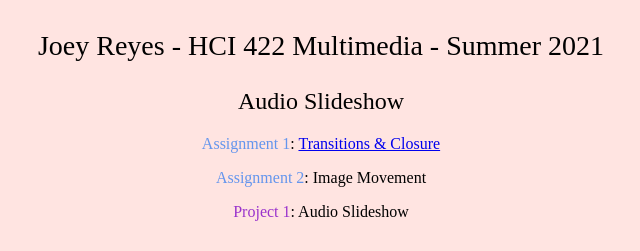
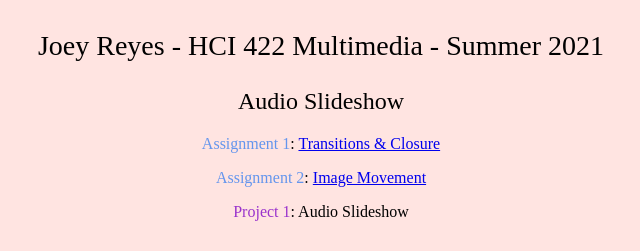
Before and after one commit to Plutoneus/HomeSite, a plain HTML site: page index.html in a window 1280 px wide. Shown: the top 251 px of the page, without its empty margins (319-959 px from the left). Drawn offline with Linux system fonts and the light colour scheme; a web font is replaced by a local one.

Commit message:
Assignment2

```diff
--- a/index.html
+++ b/index.html
@@ -17,7 +17,7 @@
         <h2>Audio Slideshow</h2>
         <ul>
           <li><span class="b">Assignment 1</span>: <a href="A1.html">Transitions & Closure</a></li>
-          <li><span class="b">Assignment 2</span>: Image Movement</li>
+          <li><span class="b">Assignment 2</span>: <a href="https://youtu.be/p8TgwiGGtyU">Image Movement</a></li>
           <li><span class="p">Project 1</span>: Audio Slideshow</li>
         </ul>
     </div>
```
